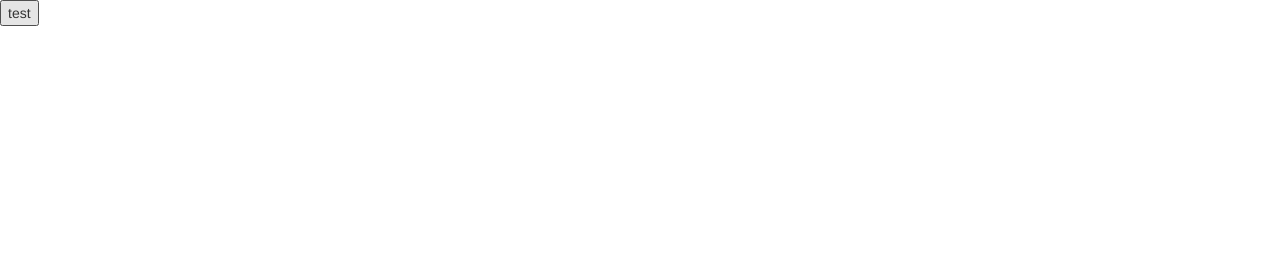
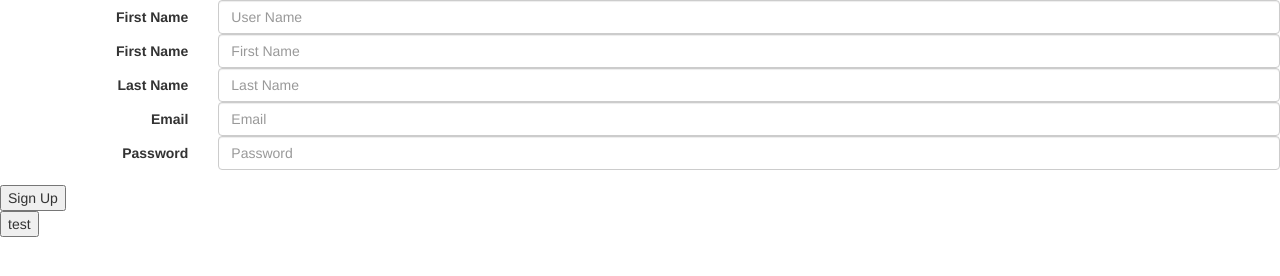
Before and after one commit to zbergson/drone-data, a website: page public/index.html in a window 1280 px wide. Drawn offline with nearby package versions, Linux system fonts and the light colour scheme; some packages are replaced by stand-ins of ours.

Commit message:
re-added form

```diff
--- a/public/index.html
+++ b/public/index.html
@@ -16,7 +16,7 @@
 <body>
 	<div ngSignup>
 		<form class="form-horizontal">
-<!--   		<div class="form-group">
+  		<div class="form-group">
   		<label for="User_Name" class="col-sm-2 control-label">First Name</label>
 		    <div class="col-sm-10">
 		      <input type="text" class="form-control" id="inputFirstName" placeholder="User Name" ng-model="postUser.formUserUsername">
@@ -38,7 +38,7 @@
 		      <input type="password" class="form-control" id="inputPassword" placeholder="Password" ng-model="postUser.formUserPassword">
 		    </div>
 	  	</div>
-	  	<button ng-click="postUser.createUser()">Sign Up</button> -->
+	  	<button ng-click="postUser.createUser()">Sign Up</button>
 
 		</form>
 			<button ng-click="postUser.testing()">test</button>
```
